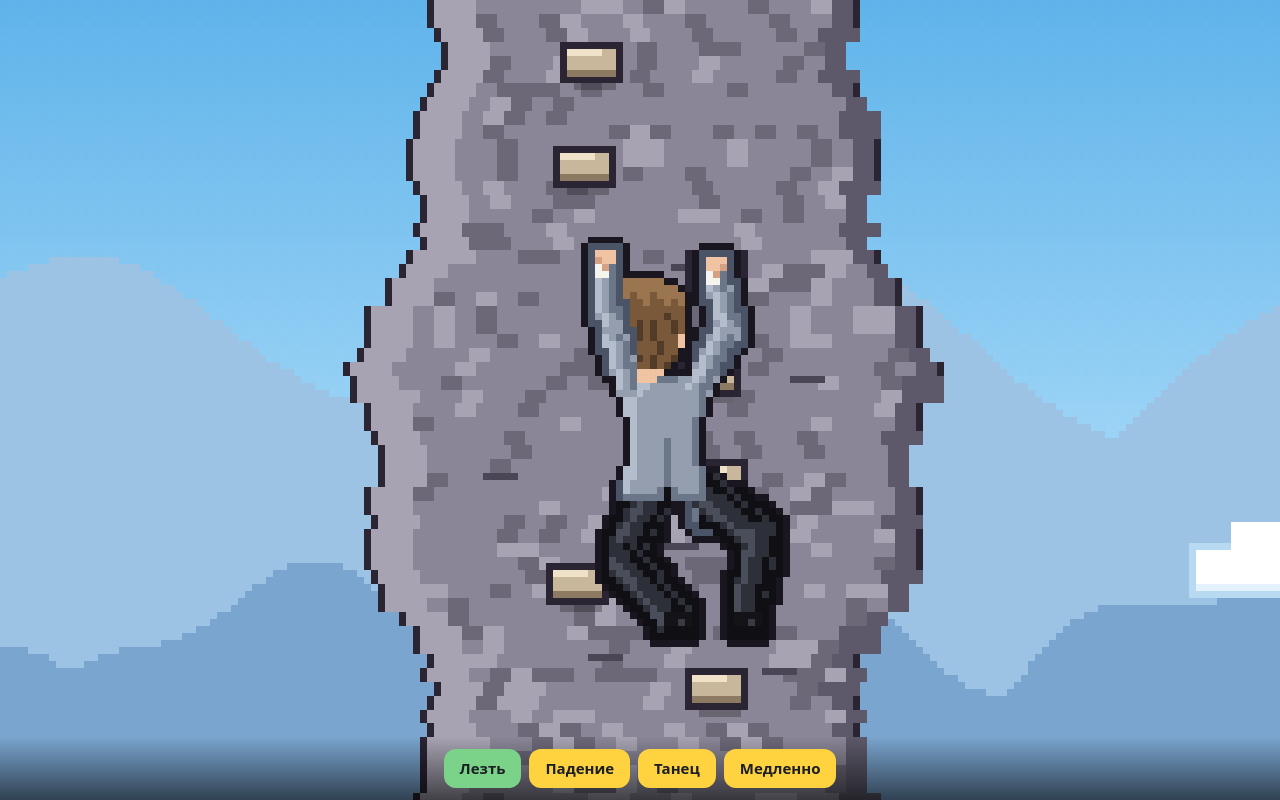
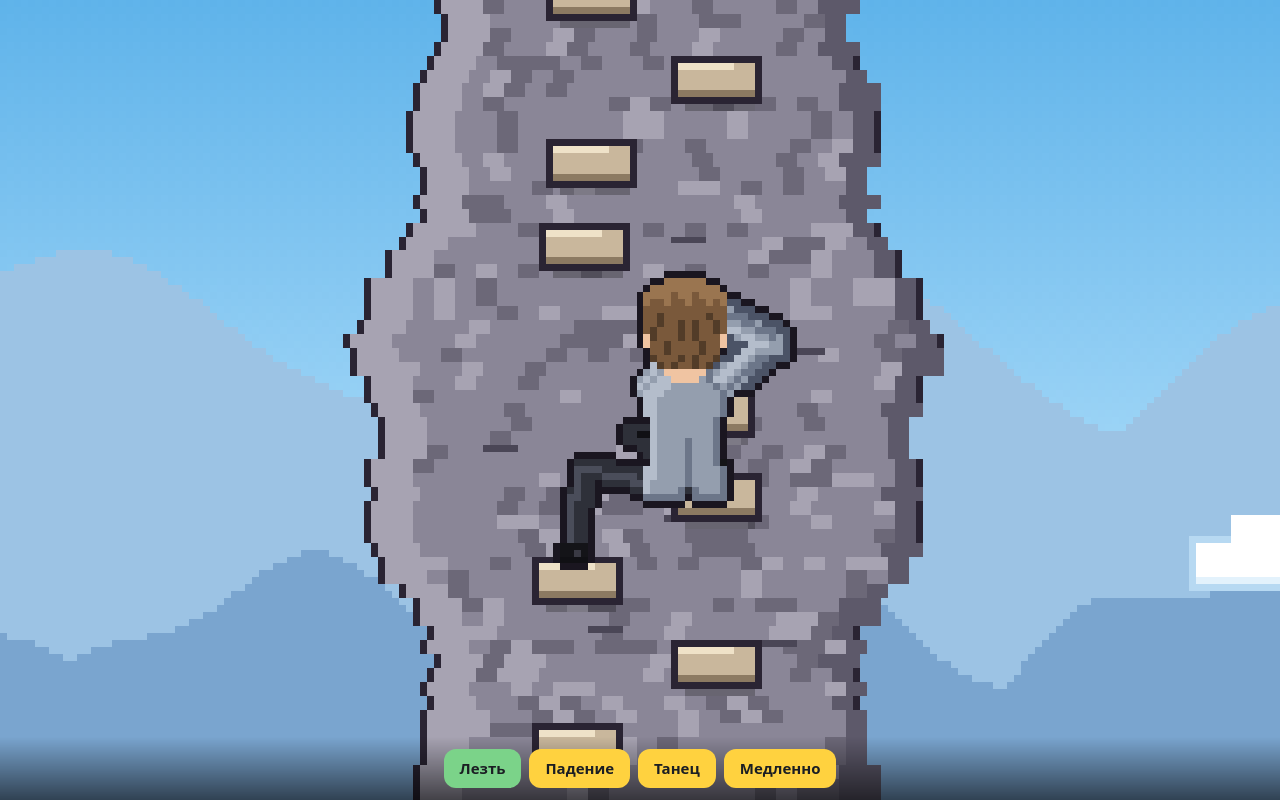
Before and after one commit to Byba123456789/tg-card-a16, a plain HTML site: page proto.html in a window 1280 px wide. Both pictures are taken after a click on the button "Лезть". Drawn offline with Linux system fonts and the light colour scheme.

Commit message:
Ноги на зацепках, руки за телом

```diff
--- a/char.js
+++ b/char.js
@@ -146,36 +146,6 @@ const Char = (() => {
     }
   }
 
-  function chain(n, len, dx, dy, stiff) {
-    return { pts: Array.from({ length: n }, () => ({ x: 0, y: 0, px: 0, py: 0 })), len, dx, dy, stiff, init: false };
-  }
-
-  function stepChain(ch, ax, ay, dt) {
-    const p = ch.pts;
-    if (!ch.init) {
-      p.forEach((q, i) => { q.x = q.px = ax + ch.dx * ch.len * i; q.y = q.py = ay + ch.dy * ch.len * i; });
-      ch.init = true;
-    }
-    p[0].x = p[0].px = ax;
-    p[0].y = p[0].py = ay;
-    for (let i = 1; i < p.length; i++) {
-      const q = p[i];
-      const vx = (q.x - q.px) * 0.9, vy = (q.y - q.py) * 0.9;
-      q.px = q.x; q.py = q.y;
-      const rx = p[i - 1].x + ch.dx * ch.len, ry = p[i - 1].y + ch.dy * ch.len;
-      q.x += vx + (rx - q.x) * ch.stiff;
-      q.y += vy + (ry - q.y) * ch.stiff + 260 * dt * dt;
-    }
-    for (let it = 0; it < 3; it++) {
-      for (let i = 1; i < p.length; i++) {
-        const a = p[i - 1], q = p[i];
-        const dx = q.x - a.x, dy = q.y - a.y, d = Math.hypot(dx, dy) || 0.01;
-        q.x = a.x + dx / d * ch.len;
-        q.y = a.y + dy / d * ch.len;
-      }
-    }
-  }
-
   // позы танца: смещение таза, руки/ноги относительно таза, наклон головы
   const DANCE = [
     { hip: [0, 4], hl: [-12, -33], hr: [12, -33], fl: [-11, 21], fr: [11, 21] },
@@ -188,7 +158,8 @@ const Char = (() => {
     { hip: [0, 4], hl: [-12, -33], hr: [12, -33], fl: [-11, 21], fr: [11, 21], wink: true },
   ];
 
-  function create(x, y) {
+  // holdAt(i) — зацепка i ({x, y, side}); для i < 0 — точка на земле. Руки на зацепках k и k-1, ноги на k-3 (согнутая) и k-4 (прямая)
+  function create(holdAt) {
     const off = document.createElement('canvas');
     off.width = OW; off.height = OH;
     const oc = off.getContext('2d');
@@ -197,42 +168,46 @@ const Char = (() => {
     const sc = sil.getContext('2d');
 
     const c = {
-      mode: 'stand', view: 'back', t: 0,
-      hip: { x, y }, hand: { L: { x: x - 6, y: y + 4 }, R: { x: x + 6, y: y + 4 } },
-      foot: { L: { x: x - 4, y: y + 24 }, R: { x: x + 4, y: y + 24 } },
-      lean: 0, wink: false,
-      tails: [chain(3, 2.5, -0.15, 1, 0.14), chain(3, 2.5, 0.15, 1, 0.14)],
-      tr: null, top: null, low: null, fallV: 0, danceBase: null, danceT: 0, onDone: null,
+      mode: 'stand', view: 'back', t: 0, k: 1,
+      hip: { x: 0, y: 0 }, hand: { L: { x: 0, y: 0 }, R: { x: 0, y: 0 } }, foot: { L: { x: 0, y: 0 }, R: { x: 0, y: 0 } },
+      handOn: { L: 0, R: 0 }, footOn: { L: 0, R: 0 },
+      lean: 0, wink: false, hem: 0, hemV: 0, prevVx: 0, prevX: 0,
+      tr: null, rest: null, fallV: 0, danceBase: null, danceT: 0, onDone: null,
     };
 
-    function restFor(top, low) {
-      const hx = (top.x + low.x) / 2, hy = Math.max(top.y, low.y) + 16;
-      return { hip: { x: hx, y: hy }, fL: { x: hx - 5, y: hy + 20 }, fR: { x: hx + 5, y: hy + 20 } };
+    const grip = i => { const h = holdAt(i); return { x: h.x, y: h.y - 1 }; };
+    const step = i => { const h = holdAt(i); return { x: h.x, y: h.ground ? h.y : h.y - 3 }; };
+    function restHip() {
+      const hl = grip(c.handOn.L), hr = grip(c.handOn.R), fl = step(c.footOn.L), fr = step(c.footOn.R);
+      return { x: (hl.x + hr.x) * 0.3 + (fl.x + fr.x) * 0.2, y: Math.max(hl.y, hr.y) + 12 };
     }
 
-    c.hang = (top, low) => {
-      c.mode = 'hang'; c.view = 'back'; c.top = top; c.low = low;
-      c.hand[top.side < 0 ? 'L' : 'R'] = { x: top.x, y: top.y };
-      c.hand[top.side < 0 ? 'R' : 'L'] = { x: low.x, y: low.y };
-      const r = restFor(top, low);
-      c.hip = { ...r.hip };
-      c.foot.L = { ...r.fL };
-      c.foot.R = { ...r.fR };
-      c.rest = r;
+    c.hangAt = k => {
+      c.mode = 'hang'; c.view = 'back'; c.k = k; c.t = 0;
+      const top = holdAt(k);
+      const topHand = top.side < 0 ? 'L' : 'R';
+      c.handOn[topHand] = k;
+      c.handOn[topHand === 'L' ? 'R' : 'L'] = k - 1;
+      c.footOn.L = k - 4 + (k % 2 ? 1 : 0);
+      c.footOn.R = k - 3 - (k % 2 ? 1 : 0);
+      c.hand.L = grip(c.handOn.L); c.hand.R = grip(c.handOn.R);
+      c.foot.L = step(c.footOn.L); c.foot.R = step(c.footOn.R);
+      c.rest = restHip();
+      c.hip = { ...c.rest };
     };
 
-    // перехват: тянется нижняя рука; если зацепка с другой стороны — тело перекачивается с инерцией
-    c.climbTo = (next, dur = 0.75) => {
-      const moving = c.hand.L.y > c.hand.R.y ? 'L' : 'R';
-      const r = restFor(next, c.top);
-      const swing = next.side !== c.top.side;
-      c.tr = {
-        dur: swing ? dur * 1.1 : dur, t: 0, moving, side: next.side, swing,
-        h0: { ...c.hand[moving] }, h1: { x: next.x, y: next.y },
-        hip0: { ...c.hip }, hip1: r.hip,
-        fL0: { ...c.foot.L }, fL1: r.fL, fR0: { ...c.foot.R }, fR1: r.fR,
-      };
-      c.low = c.top; c.top = next; c.rest = r;
+    // шаг вверх: толчок согнутой ногой → нижняя рука перехватывает зацепку k+1 → нижняя нога переступает на k-2
+    c.climbUp = (dur = 0.8) => {
+      const k = c.k + 1;
+      const hand = c.handOn.L < c.handOn.R ? 'L' : 'R';
+      const foot = c.footOn.L < c.footOn.R ? 'L' : 'R';
+      const swing = holdAt(k).side !== holdAt(k - 1).side;
+      const h0 = { ...c.hand[hand] }, f0 = { ...c.foot[foot] }, hip0 = { ...c.hip };
+      c.handOn[hand] = k;
+      c.footOn[foot] = k - 2;
+      c.k = k;
+      const hip1 = restHip();
+      c.tr = { dur, t: 0, hand, foot, swing, side: holdAt(k).side, h0, h1: grip(k), f0, f1: step(k - 2), hip0, hip1 };
       c.mode = 'climb';
     };
 
@@ -254,27 +229,24 @@ const Char = (() => {
       c.t += dt;
       c.wink = false;
       if (c.mode === 'hang') {
-        c.hip.y = c.rest.hip.y + Math.sin(c.t * 2.2) * 0.6;
-        c.hip.x = c.rest.hip.x + Math.sin(c.t * 1.1) * 0.4;
+        c.hip.y = c.rest.y + Math.sin(c.t * 2.2) * 0.5;
+        c.hip.x = c.rest.x + Math.sin(c.t * 1.1) * 0.3;
         c.lean = lerp(c.lean, 0, dt * 6);
       } else if (c.mode === 'climb') {
         const tr = c.tr;
         tr.t += dt;
         const k = tr.t / tr.dur;
-        const kr = ease(phase(k, 0, 0.4));
-        const bulge = Math.sin(Math.PI * kr) * 4;
-        c.hand[tr.moving] = { x: lerp(tr.h0.x, tr.h1.x, kr) - tr.side * bulge * 0.5, y: lerp(tr.h0.y, tr.h1.y, kr) - bulge * 0.4 };
-        const kp = phase(k, 0.3, 0.8);
-        const pre = Math.sin(Math.PI * phase(k, 0, 0.4)) * 2;
-        c.hip.x = lerp(tr.hip0.x, tr.hip1.x, tr.swing ? backOut(kp) : ease(kp)) + tr.side * pre;
-        c.hip.y = lerp(tr.hip0.y, tr.hip1.y, ease(kp)) - pre * 0.5;
-        c.lean = tr.side * (tr.swing ? 5 : 3) * Math.sin(Math.PI * phase(k, 0, 0.8));
-        for (const [f, a, z, s0, s1] of [['L', 0.62, 0.84, tr.fL0, tr.fL1], ['R', 0.76, 1, tr.fR0, tr.fR1]]) {
-          const kf = ease(phase(k, a, z));
-          const lift = Math.sin(Math.PI * kf) * 4;
-          c.foot[f] = { x: lerp(s0.x, s1.x, kf) + (f === 'L' ? -lift : lift) * 0.4, y: lerp(s0.y, s1.y, kf) - lift };
-        }
-        if (k >= 1) { c.mode = 'hang'; c.tr = null; c.t = 0; if (c.onDone) c.onDone(); }
+        const kp = ease(phase(k, 0, 0.4));
+        const kh = ease(phase(k, 0.3, 0.7));
+        const kf = ease(phase(k, 0.62, 1));
+        c.hip.y = lerp(tr.hip0.y, tr.hip1.y, kp);
+        c.hip.x = lerp(tr.hip0.x, tr.hip1.x, tr.swing ? backOut(phase(k, 0.3, 0.85)) : ease(phase(k, 0.2, 0.8)));
+        const bulge = Math.sin(Math.PI * kh) * 3;
+        c.hand[tr.hand] = { x: lerp(tr.h0.x, tr.h1.x, kh) - tr.side * bulge * 0.4, y: lerp(tr.h0.y, tr.h1.y, kh) - bulge * 0.3 };
+        const lift = Math.sin(Math.PI * kf) * 4;
+        c.foot[tr.foot] = { x: lerp(tr.f0.x, tr.f1.x, kf) + (tr.foot === 'L' ? -lift : lift) * 0.5, y: lerp(tr.f0.y, tr.f1.y, kf) - lift };
+        c.lean = tr.side * (tr.swing ? 4 : 2) * Math.sin(Math.PI * phase(k, 0.2, 0.9));
+        if (k >= 1) { c.mode = 'hang'; c.rest = tr.hip1; c.t = 0; c.tr = null; if (c.onDone) c.onDone(); }
       } else if (c.mode === 'fall') {
         c.fallV += 380 * dt;
         c.hip.y += c.fallV * dt;
@@ -311,10 +283,15 @@ const Char = (() => {
         c.hand.R = { x: s.R[0] + 1, y: s.R[1] + 18 + Math.sin(c.t * 2.2) * 0.4 };
         c.lean = lerp(c.lean, 0, dt * 6);
       }
-      const tx = c.hip.x + c.lean * 0.5;
-      for (let s = 0, n = Math.max(1, Math.ceil(dt * 120)); s < n; s++) {
-        stepChain(c.tails[0], tx - 5, c.hip.y + 2, dt / n);
-        stepChain(c.tails[1], tx + 5, c.hip.y + 2, dt / n);
+      // низ пиджака отстаёт от рывков таза (пружина)
+      if (dt > 0) {
+        const vx = (c.hip.x - c.prevX) / dt;
+        const ax = (vx - c.prevVx) / dt;
+        c.prevX = c.hip.x;
+        c.prevVx = vx;
+        c.hemV += (-c.hem * 160 - clamp(ax, -400, 400) * 0.02) * dt;
+        c.hemV *= Math.exp(-dt * 6);
+        c.hem = clamp(c.hem + c.hemV * dt, -2, 2);
       }
     };
 
@@ -329,14 +306,11 @@ const Char = (() => {
       const legR = ik(...hipR, c.foot.R.x, c.foot.R.y, THIGH, SHIN, -1);
       const armL = ik(...s.L, c.hand.L.x, c.hand.L.y, UPPER, FORE, -1);
       const armR = ik(...s.R, c.hand.R.x, c.hand.R.y, UPPER, FORE, 1);
-      const chainDraw = (ch, w, col, line) => {
-        const p = ch.pts;
-        for (let i = 1; i < p.length; i++) seg(oc, ...L(p[i - 1].x, p[i - 1].y), ...L(p[i].x, p[i].y), w + 2, line);
-        for (let i = 1; i < p.length; i++) seg(oc, ...L(p[i - 1].x, p[i - 1].y), ...L(p[i].x, p[i].y), w, col);
-      };
       const drawLeg = (hip, leg, left) => {
-        limb(oc, [L(...hip), L(leg[0], leg[1]), L(leg[2], leg[3])], 4, PAL.P, PAL.p, PAL.L, PAL.L);
-        const [fx, fy] = L(leg[2], leg[3]);
+        const pts = [L(...hip), L(leg[0], leg[1]), L(leg[2], leg[3])];
+        for (let i = 0; i < 2; i++) seg(oc, ...pts[i], ...pts[i + 1], 3, PAL.P);
+        for (let i = 0; i < 2; i++) seg(oc, pts[i][0] + (left ? -1 : 1), pts[i][1], pts[i + 1][0] + (left ? -1 : 1), pts[i + 1][1], 1, left ? PAL.p : PAL.L);
+        const [fx, fy] = pts[2];
         if (front) oc.drawImage(left ? SPR.shoeL : SPR.shoeR, Math.round(fx - (left ? 5 : 1)), Math.round(fy - 1));
         else oc.drawImage(SPR.heel, Math.round(fx - 2), Math.round(fy - 1));
       };
@@ -348,15 +322,18 @@ const Char = (() => {
         const [hx, hy] = L(arm[2], arm[3]);
         oc.drawImage(left ? SPR.handL : SPR.hand, Math.round(hx - 1), Math.round(hy - 1));
       };
-      c.tails.forEach(ch => chainDraw(ch, 2, front ? PAL.J : PAL.q, PAL.o));
+      const torso = front ? SPR.torsoF : SPR.torsoB;
+      const head = front ? (c.wink ? SPR.headFWink : SPR.headF) : SPR.headB;
+      const [tx, ty] = L(c.hip.x + c.lean * 0.5 - 6, c.hip.y - 15);
+      const [hx, hy] = L(c.hip.x + c.lean - 6, c.hip.y - 29);
+      // со спины руки на скале дальше от нас, чем спина: рисуем их за телом
+      if (!front) { drawArm(s.L, armL, true); drawArm(s.R, armR, false); }
       drawLeg(hipL, legL, true);
       drawLeg(hipR, legR, false);
-      const [tx, ty] = L(c.hip.x + c.lean * 0.5 - 6, c.hip.y - 15);
-      oc.drawImage(front ? SPR.torsoF : SPR.torsoB, Math.round(tx), Math.round(ty));
-      const [hx, hy] = L(c.hip.x + c.lean - 6, c.hip.y - 29);
-      oc.drawImage(front ? (c.wink ? SPR.headFWink : SPR.headF) : SPR.headB, Math.round(hx), Math.round(hy));
-      drawArm(s.L, armL, true);
-      drawArm(s.R, armR, false);
+      oc.drawImage(torso, 0, 0, 12, 13, Math.round(tx), Math.round(ty), 12, 13);
+      oc.drawImage(torso, 0, 13, 12, 5, Math.round(tx + c.hem), Math.round(ty) + 13, 12, 5);
+      oc.drawImage(head, Math.round(hx), Math.round(hy));
+      if (front) { drawArm(s.L, armL, true); drawArm(s.R, armR, false); }
       sc.clearRect(0, 0, OW, OH);
       sc.globalCompositeOperation = 'source-over';
       sc.drawImage(off, 0, 0);
--- a/proto.html
+++ b/proto.html
@@ -21,20 +21,23 @@ canvas { display: block; width: 100%; height: 100%; image-rendering: pixelated;
   <button id="bDance">Танец</button>
   <button id="bSlow">Медленно</button>
 </div>
-<script src="char.js?h=04cffbcd"></script>
+<script src="char.js?h=b8b10e62"></script>
 <script>
 const cv = document.getElementById('cv');
 const g = cv.getContext('2d');
 const buf = document.createElement('canvas');
 const b = buf.getContext('2d');
 let W, H, scale;
-const STEP = 15;
+const STEP = 12;
 const SIDES = [1, -1, 1, 1, 1, -1, -1, 1, -1, -1, -1, 1, 1, -1];
 const rnd = n => { const x = Math.sin(n * 127.1 + 311.7) * 43758.5453; return x - Math.floor(x); };
-const sideOf = i => SIDES[i % SIDES.length];
-const hold = i => ({ x: sideOf(i) * 9 + Math.round(rnd(i) * 3 - 1.5), y: -36 - i * STEP, side: sideOf(i) });
-const ch = Char.create(0, -20);
-let level = 1, climbing = false, slow = false, camY = -80, fallT = 0, t = 0;
+const sideOf = i => SIDES[((i % SIDES.length) + SIDES.length) % SIDES.length];
+const hold = i => {
+  const x = sideOf(i) * 9 + Math.round(rnd(i) * 3 - 1.5), y = -36 - i * STEP;
+  return y >= 0 ? { x: sideOf(i) * 4, y: 0, side: sideOf(i), ground: true } : { x, y, side: sideOf(i) };
+};
+const ch = Char.create(hold);
+let climbing = false, slow = false, camY = -80, fallT = 0, t = 0;
 const music = new Audio('audio/dance.mp3');
 
 function resize() {
@@ -47,14 +50,12 @@ function resize() {
 }
 
 function toGround() {
-  level = 1;
-  ch.hang(hold(1), hold(0));
+  ch.hangAt(1);
 }
 
 function nextClimb() {
   if (!climbing || ch.mode !== 'hang') return;
-  level++;
-  ch.climbTo(hold(level), 0.7);
+  ch.climbUp(0.8);
 }
 ch.onDone = () => {
   if (ch.mode === 'stand') music.pause();
@@ -104,15 +105,16 @@ function drawWall() {
     }
     if (rnd(r * 3.3) > 0.93) px(ox - hw + 6 + rnd(r) * (hw * 2 - 14), sy, 5, 1, '#4a4656');
   }
-  for (let i = 0; i < level + 30; i++) {
+  for (let i = -3; i < ch.k + 30; i++) {
     const h = hold(i);
+    if (h.ground) continue;
     const sx = ox + h.x, sy = h.y - camY;
     if (sy < -10 || sy > H + 10) continue;
-    px(sx - 4, sy - 2, 9, 6, '#2a2433');
-    px(sx - 3, sy - 1, 7, 4, '#c9b79c');
-    px(sx - 3, sy - 1, 5, 1, '#efe2c8');
-    px(sx - 3, sy + 2, 7, 1, '#8c7a62');
-    px(sx - 2, sy + 4, 6, 1, 'rgba(0,0,0,.25)');
+    px(sx - 6, sy - 2, 13, 7, '#2a2433');
+    px(sx - 5, sy - 1, 11, 5, '#c9b79c');
+    px(sx - 5, sy - 1, 8, 1, '#efe2c8');
+    px(sx - 5, sy + 3, 11, 1, '#8c7a62');
+    px(sx - 4, sy + 5, 10, 1, 'rgba(0,0,0,.25)');
   }
   const gy = -camY;
   if (gy < H) {
@@ -155,7 +157,7 @@ btn('bFall').onclick = () => {
   music.pause();
   climbing = false;
   mark('bFall');
-  if (ch.mode !== 'hang' && ch.mode !== 'climb') { toGround(); for (let i = 0; i < 6; i++) { level++; ch.hang(hold(level), hold(level - 1)); } camY = ch.hip.y - H * 0.6; }
+  if (ch.mode !== 'hang' && ch.mode !== 'climb') { ch.hangAt(8); camY = ch.hip.y - H * 0.6; }
   ch.fall();
   fallT = 0;
 };
```
